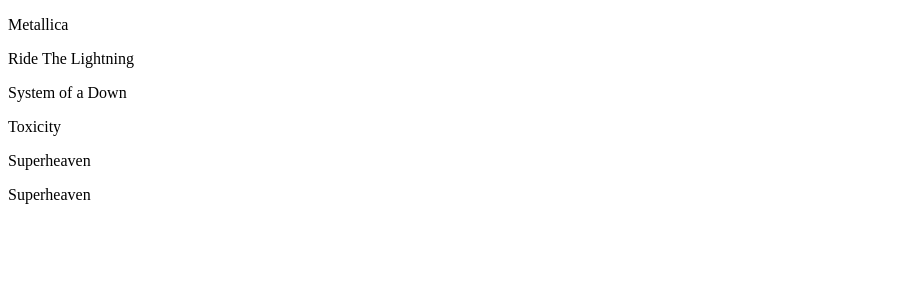
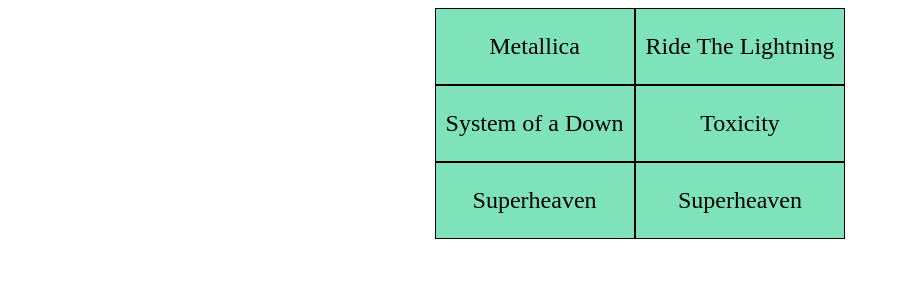
Before and after one commit to Blake131302/cs4900-EmberLights-WebDev, an Angular app: page / in a window 1280 px wide. Shown: the top 300 px of the page, without its empty margins (0-900 px from the left). Built offline with nearby package versions, Linux system fonts and the light colour scheme.

Commit message:
Added styling for album page

```diff
--- a/src/app/albums/albums.scss
+++ b/src/app/albums/albums.scss
@@ -0,0 +1,20 @@
+.albums {
+    display: grid;
+    // padding: 10px;
+    grid-template-columns: auto auto;
+    justify-content: center;
+    // width: 0px;
+
+    .artistName, .albumName {
+        padding-left: 10px;
+        padding-right: 10px;
+        background-color: #7ee3ba;
+        text-align: center;
+        border: 1px solid black;
+        font-size: 24px;
+
+        &:hover {
+            background-color: #3fffb258;
+        }
+    }
+}
```
